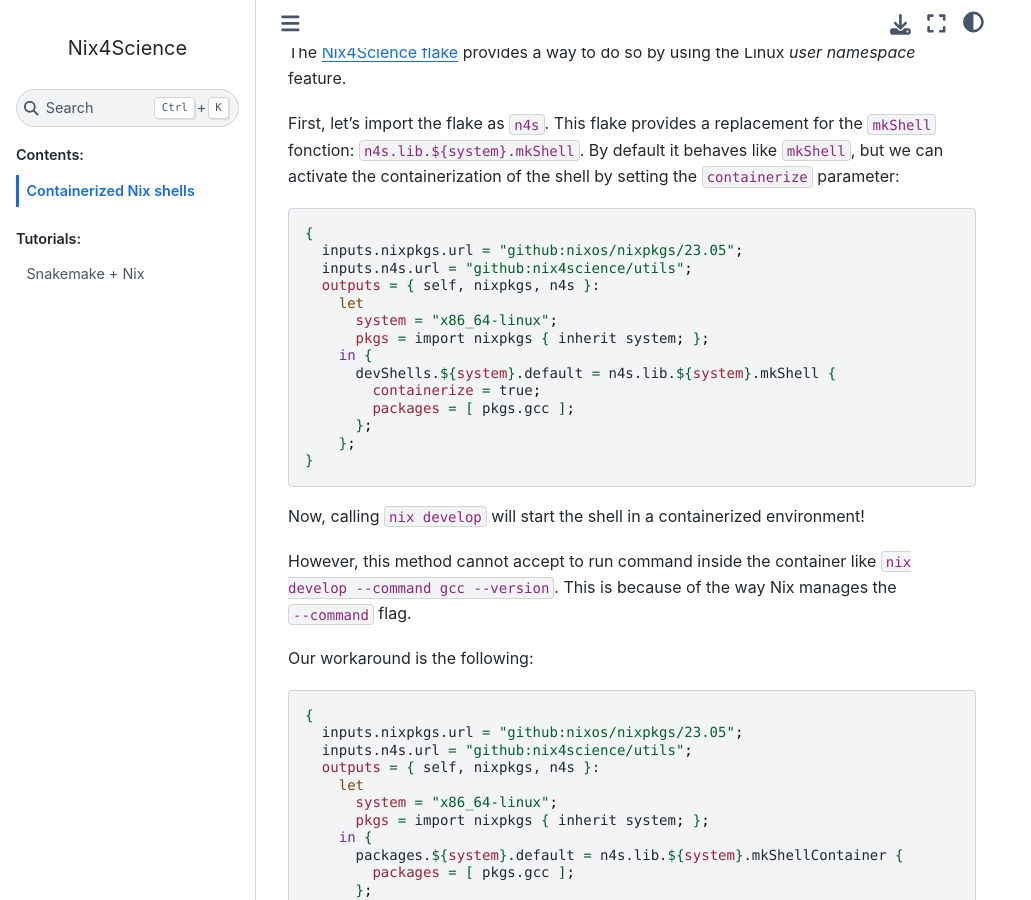
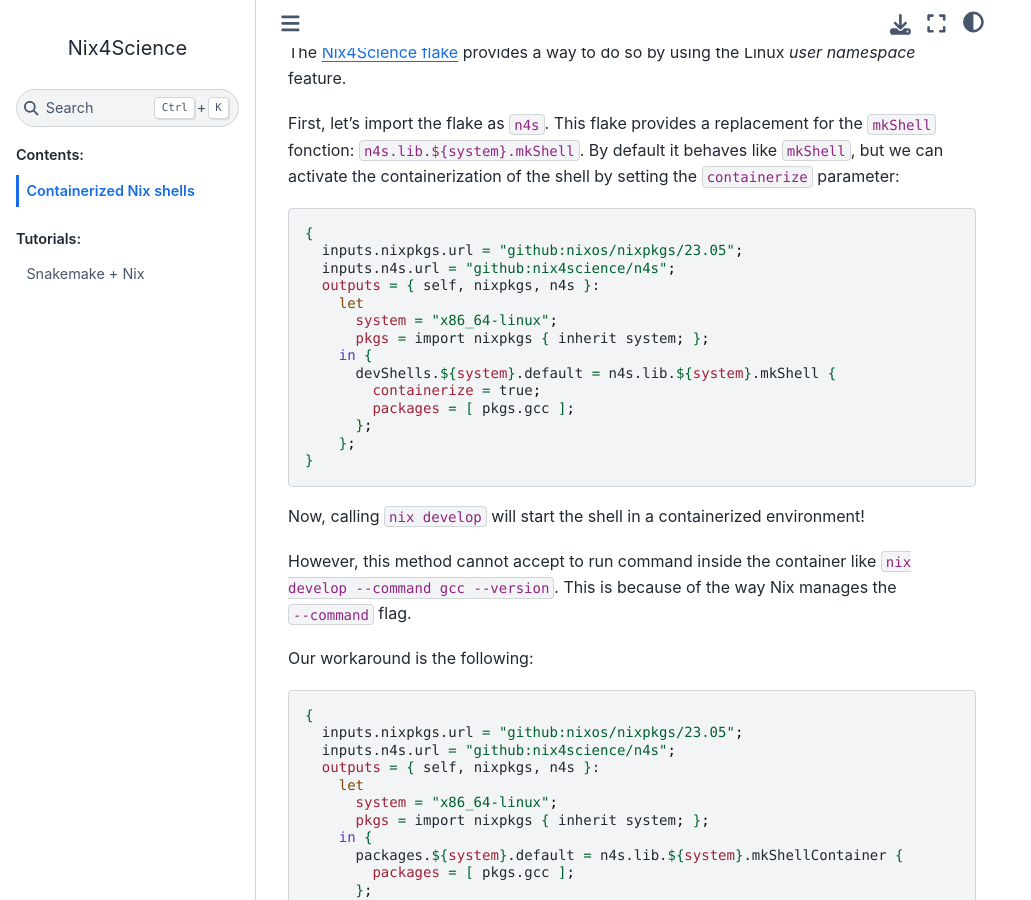
Before and after one commit to Nix4Science/nix4science.github.io, a Sphinx documentation site: the page built from source/nix-shell-container.rst, in a window 1280 px wide and 900 px high, scrolled down 722 px. Shown: the whole window, without its empty margins (0-1031 px from the left). Built offline with Sphinx 7.4.7 and the Sphinx Book theme 1.1.4, drawn with Linux system fonts in a browser that asks for light colours.

Commit message:
utils -> n4s

```diff
--- a/source/nix-shell-container.rst
+++ b/source/nix-shell-container.rst
@@ -31,7 +31,7 @@ But this is cumbersome.
 
 A better way would be to isolate the shell without any extra dependency.
 
-The `Nix4Science flake <https://github.com/nix4science/utils>`_ provides a way to do so by using the Linux `user namespace` feature.
+The `Nix4Science flake <https://github.com/nix4science/n4s>`_ provides a way to do so by using the Linux `user namespace` feature.
 
 First, let's import the flake as ``n4s``.
 This flake provides a replacement for the ``mkShell`` fonction: ``n4s.lib.${system}.mkShell``.
@@ -42,7 +42,7 @@ By default it behaves like ``mkShell``, but we can activate the containerization
 
     {
       inputs.nixpkgs.url = "github:nixos/nixpkgs/23.05";
-      inputs.n4s.url = "github:nix4science/utils";
+      inputs.n4s.url = "github:nix4science/n4s";
       outputs = { self, nixpkgs, n4s }:
         let
           system = "x86_64-linux";
@@ -67,7 +67,7 @@ Our workaround is the following:
 
     {
       inputs.nixpkgs.url = "github:nixos/nixpkgs/23.05";
-      inputs.n4s.url = "github:nix4science/utils";
+      inputs.n4s.url = "github:nix4science/n4s";
       outputs = { self, nixpkgs, n4s }:
         let
           system = "x86_64-linux";
--- a/source/snakemake-tutorial.rst
+++ b/source/snakemake-tutorial.rst
@@ -19,7 +19,7 @@ The starting point of the tutorial is available through a Nix template.
 
 .. code-block:: bash
 
-   nix flake new -t github:nix4science/utils#tuto tuto
+   nix flake new -t github:nix4science/n4s#tuto tuto
 
 The template should now be in the ``tuto`` folder.
 
@@ -270,7 +270,7 @@ To use it we'll need to ask the ``flake.nix`` to use the modified one instead of
 
 .. admonition:: Your turn
 
-   Add a new ``input`` called ``n4s`` to the ``flake.nix`` at the address ``github:nix4science/utils``.
+   Add a new ``input`` called ``n4s`` to the ``flake.nix`` at the address ``github:nix4science/n4s``.
 
 (don't forget to pass it in the parameters of the ``output`` function).
 
```
